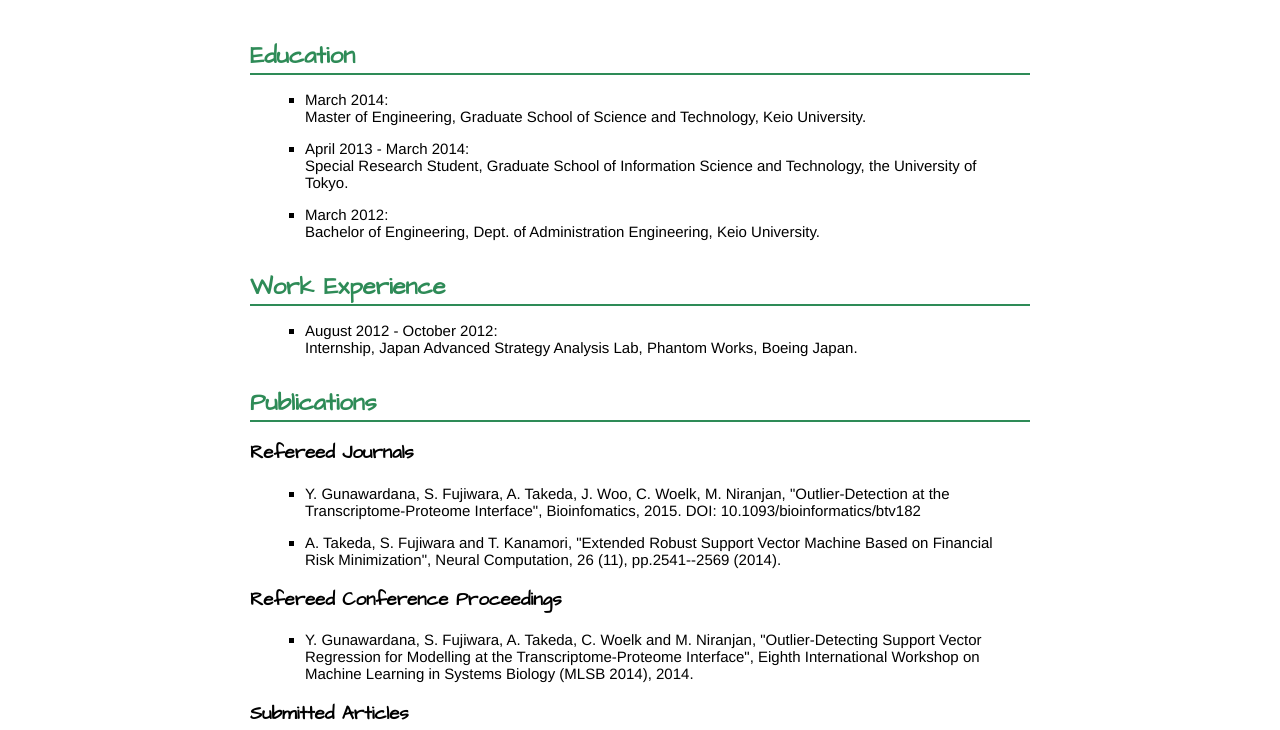
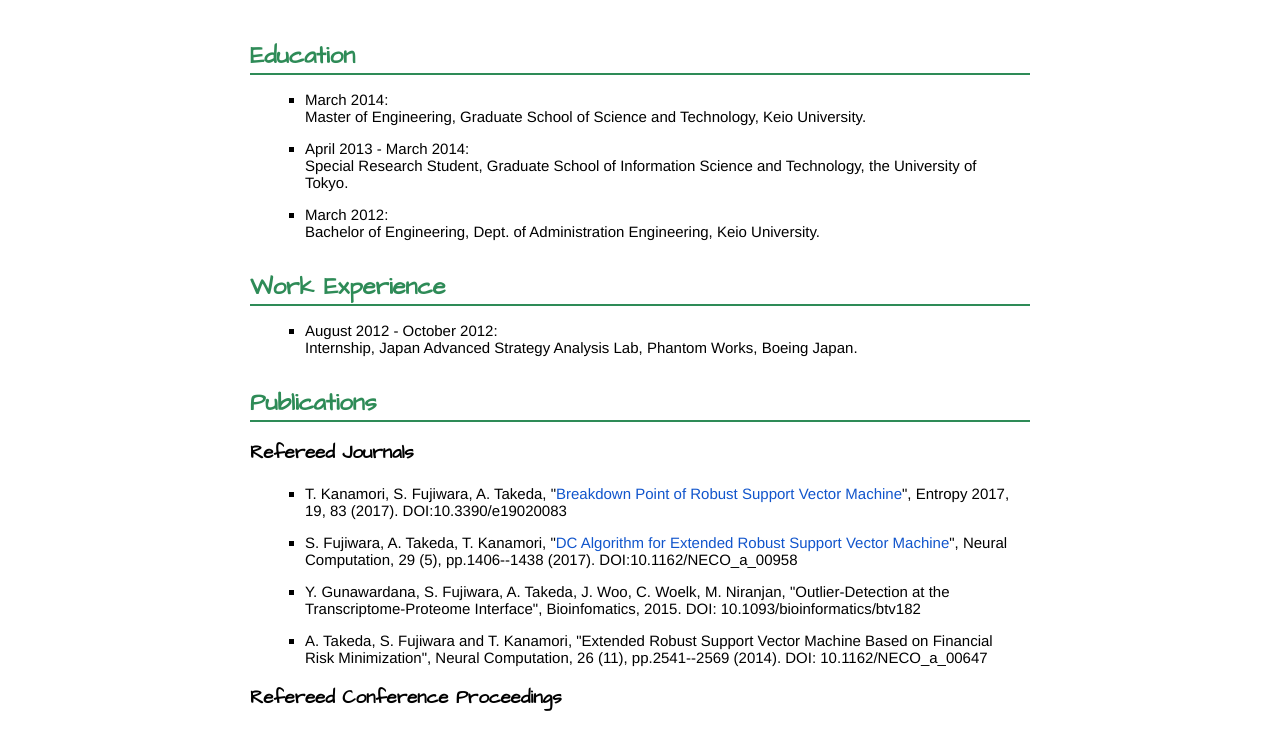
Before and after one commit to sfujiwara/sfujiwara.github.io, a plain HTML site: page index.html in a window 1280 px wide. Shown: the part 191-921 px from the top of the page. Drawn offline with Linux system fonts and the light colour scheme.

Commit message:
update publications

```diff
--- a/index.html
+++ b/index.html
@@ -47,14 +47,16 @@
     <h2>Publications</h2>
     <h3>Refereed Journals</h3>
     <ul>
+      <li>T. Kanamori, S. Fujiwara, A. Takeda, "<a href="http://www.mdpi.com/1099-4300/19/2/83">Breakdown Point of Robust Support Vector Machine</a>", Entropy 2017, 19, 83 (2017). DOI:10.3390/e19020083</li>
+      <li>S. Fujiwara, A. Takeda, T. Kanamori, "<a href="http://www.mitpressjournals.org/doi/abs/10.1162/NECO_a_00958#.WPzG-FPygp8">DC Algorithm for Extended Robust Support Vector Machine</a>", Neural Computation, 29 (5), pp.1406--1438 (2017). DOI:10.1162/NECO_a_00958</li>
       <li>Y. Gunawardana, S. Fujiwara, A. Takeda, J. Woo, C. Woelk, M. Niranjan, "Outlier-Detection at the Transcriptome-Proteome Interface", Bioinfomatics, 2015. DOI: 10.1093/bioinformatics/btv182</li>
-      <li>A. Takeda, S. Fujiwara and T. Kanamori, "Extended Robust Support Vector Machine Based on Financial Risk Minimization", Neural Computation, 26 (11), pp.2541--2569 (2014).</li>
+      <li>A. Takeda, S. Fujiwara and T. Kanamori, "Extended Robust Support Vector Machine Based on Financial Risk Minimization", Neural Computation, 26 (11), pp.2541--2569 (2014). DOI: 10.1162/NECO_a_00647</li>
     </ul>
     <h3>Refereed Conference Proceedings</h3>
     <ul>
       <li>Y. Gunawardana, S. Fujiwara, A. Takeda, C. Woelk and M. Niranjan, "Outlier-Detecting Support Vector Regression for Modelling at the Transcriptome-Proteome Interface", Eighth International Workshop on Machine Learning in Systems Biology (MLSB 2014), 2014. </li>
     </ul>
-    <h3>Submitted Articles</h3>
+    <h3>Technical Papers</h3>
     <ul>
       <li>S. Fujiwara, A. Takeda, T. Kanamori, <a href="http://www.keisu.t.u-tokyo.ac.jp/research/techrep/data/2014/METR14-38.pdf">"DC Algorithm for Extended Robust Support Vector Machine"</a>, 2014.</li>
       <li>T. Kanamori, S. Fujiwara and A. Takeda, <a href="http://arxiv.org/abs/1409.0934">"Breakdown Point of Robust Support Vector Machine"</a>, 2014.</li>
```
